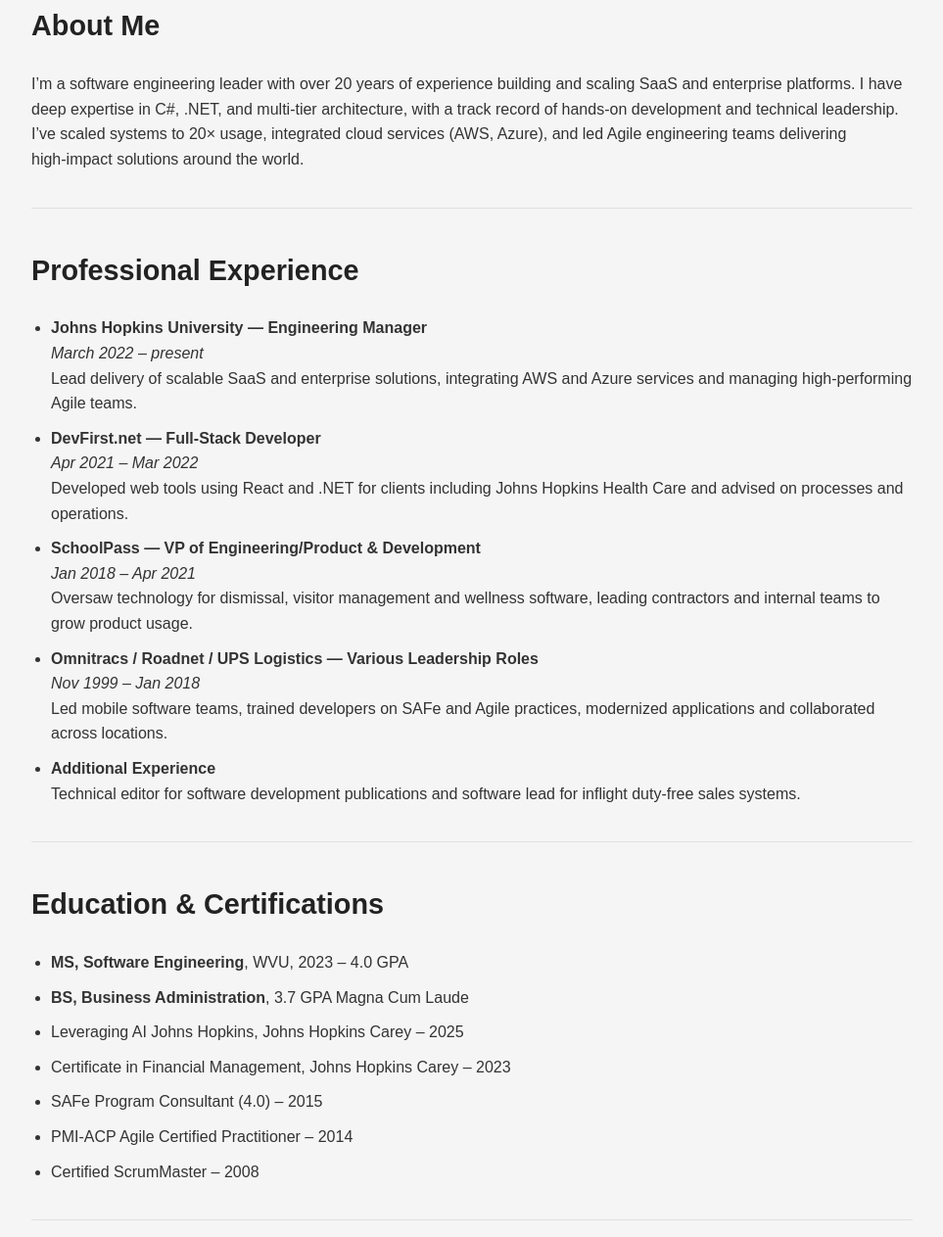
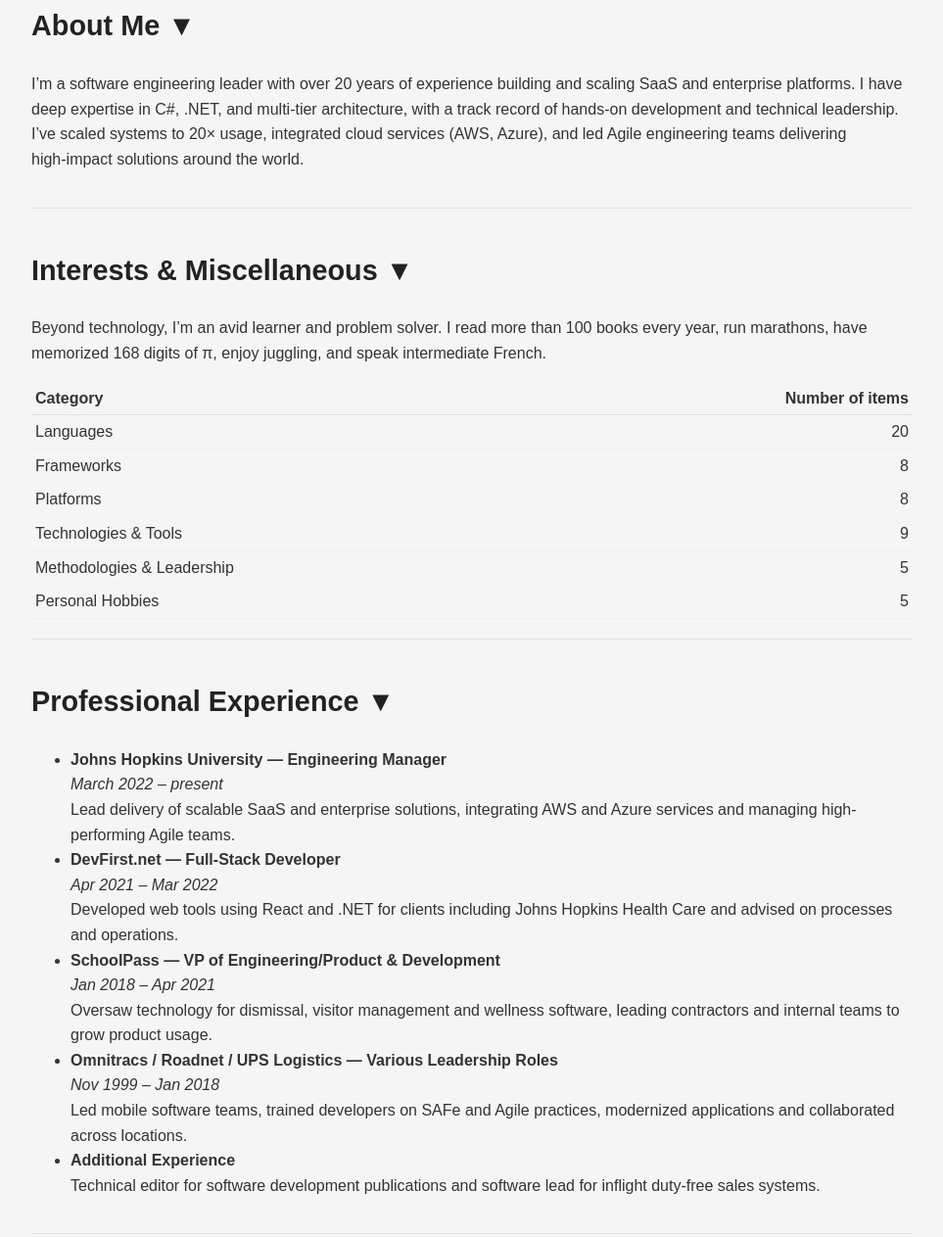
Before and after one commit to bookemdano/bookemdano.github.io, a plain HTML site: page index.html in a window 1280 px wide. Shown: the part 447-1710 px from the top of the page at 98% size, without its empty margins (158-1121 px from the left). Drawn offline with nearby package versions, Linux system fonts and the light colour scheme.

Commit message:
Implement collapsible sections, add AI tools subsections, and set favicon

```diff
--- a/index.html
+++ b/index.html
@@ -1,9 +1,11 @@
 <!DOCTYPE html>
 <html lang="en">
 <head>
-  <meta charset="UTF-8" />
-  <meta name="viewport" content="width=device-width, initial-scale=1" />
+  <meta charset="UTF-8">
+  <meta name="viewport" content="width=device-width, initial-scale=1">
   <title>Dan Francis - Software Engineering Leader</title>
+  <!-- Site icon -->
+  <link rel="icon" type="image/png" href="favicon.png">
   <!-- React via CDN -->
   <script crossorigin src="https://unpkg.com/react@18/umd/react.development.js"></script>
   <script crossorigin src="https://unpkg.com/react-dom@18/umd/react-dom.development.js"></script>
@@ -52,7 +54,7 @@
       font-size: 1.8em;
       color: #222;
     }
-    /* Photo placeholder */
+    /* Photo */
     .photo {
       width: 150px;
       height: 150px;
@@ -62,13 +64,21 @@
       margin: 0 auto 20px auto;
       background-color: #ccc;
     }
-    /* Lists styling */
-    ul {
-      margin-top: 0;
-      padding-left: 20px;
+    /* Tables */
+    table {
+      width: 100%;
+      border-collapse: collapse;
+      margin-top: 10px;
     }
-    li {
-      margin-bottom: 10px;
+    th, td {
+      padding: 4px;
+    }
+    th {
+      text-align: left;
+      border-bottom: 1px solid #e0e0e0;
+    }
+    td {
+      border-bottom: 1px solid #f0f0f0;
     }
     /* Links */
     a {
@@ -95,112 +105,166 @@
 <body>
   <div id="root"></div>
   <script>
+    // Reusable section component with expandable content
+    const Section = ({ title, children }) => {
+      const [open, setOpen] = React.useState(true);
+      return React.createElement(
+        'div',
+        { className: 'section' },
+        [
+          React.createElement(
+            'h2',
+            {
+              onClick: () => setOpen(!open),
+              style: { cursor: 'pointer', userSelect: 'none' }
+            },
+            title + (open ? ' \u25BC' : ' \u25B6')
+          ),
+          open && React.createElement('div', { className: 'section-body' }, children)
+        ]
+      );
+    };
+
+    // Main application component
     const App = () => (
       React.createElement(React.Fragment, null,
+        // Header
         React.createElement('header', { className: 'header' },
-          React.createElement('h1', null, 'Dan Francis'),
+          React.createElement('div', { style: { display: 'flex', alignItems: 'center', justifyContent: 'center' } },
+            React.createElement('img', { src: 'favicon.png', alt: 'Icon', style: { height: '40px', width: '40px', borderRadius: '20px', marginRight: '10px' } }),
+            React.createElement('h1', null, 'Dan Francis')
+          ),
           React.createElement('p', null, 'Software Engineering Leader — C#, .NET, Cloud & Agile Specialist')
         ),
+        // Main content
         React.createElement('main', { className: 'content' },
-          /* Photo section */
+          // Photo (non-collapsible)
           React.createElement('section', { className: 'section', id: 'photo' },
             React.createElement('img', { className: 'photo', src: 'profile.jpeg', alt: 'Dan Francis portrait' })
           ),
-          /* About section */
-          React.createElement('section', { className: 'section', id: 'about' },
-            React.createElement('h2', null, 'About Me'),
-            React.createElement('p', null,
-              'I’m a software engineering leader with over 20 years of experience building and scaling SaaS and enterprise platforms. ' +
-              'I have deep expertise in C#, .NET, and multi‑tier architecture, with a track record of hands‑on development and technical leadership. ' +
-              'I’ve scaled systems to 20× usage, integrated cloud services (AWS, Azure), and led Agile engineering teams delivering high‑impact solutions around the world.'
+          // About Me
+          React.createElement(Section, { title: 'About Me' }, [
+            React.createElement('p', { key: 'about1' },
+              'I\u2019m a software engineering leader with over 20 years of experience building and scaling SaaS and enterprise platforms. I have deep expertise in C#, .NET, and multi\u2011tier architecture, with a track record of hands\u2011on development and technical leadership. I\u2019ve scaled systems to 20\u00d7 usage, integrated cloud services (AWS, Azure), and led Agile engineering teams delivering high\u2011impact solutions around the world.'
             )
-          ),
-          /* Experience section */
-          React.createElement('section', { className: 'section', id: 'experience' },
-            React.createElement('h2', null, 'Professional Experience'),
-            React.createElement('ul', null,
-              React.createElement('li', null,
+          ]),
+          // Interests & Miscellaneous
+          React.createElement(Section, { title: 'Interests & Miscellaneous' }, [
+            React.createElement('p', { key: 'interests1' },
+              'Beyond technology, I\u2019m an avid learner and problem solver. I read more than 100 books every year, run marathons, have memorized 168 digits of \u03c0, enjoy juggling, and speak intermediate French.'
+            ),
+            React.createElement('table', { key: 'table' }, [
+              React.createElement('thead', { key: 'thead' },
+                React.createElement('tr', null, [
+                  React.createElement('th', { key: 'hcat' }, 'Category'),
+                  React.createElement('th', { key: 'hnum', style: { textAlign: 'right' } }, 'Number of items')
+                ])
+              ),
+              React.createElement('tbody', { key: 'tbody' }, [
+                ['Languages', '20'],
+                ['Frameworks', '8'],
+                ['Platforms', '8'],
+                ['Technologies & Tools', '9'],
+                ['Methodologies & Leadership', '5'],
+                ['Personal Hobbies', '5']
+              ].map(([cat, count], idx) =>
+                React.createElement('tr', { key: idx }, [
+                  React.createElement('td', { key: 'cat' + idx }, cat),
+                  React.createElement('td', { key: 'num' + idx, style: { textAlign: 'right' } }, count)
+                ])
+              ))
+            ])
+          ]),
+          // Professional Experience
+          React.createElement(Section, { title: 'Professional Experience' }, [
+            React.createElement('ul', { key: 'experience-list' }, [
+              React.createElement('li', { key: 'exp1' }, [
                 React.createElement('strong', null, 'Johns Hopkins University — Engineering Manager'), React.createElement('br'),
                 React.createElement('em', null, 'March 2022 – present'), React.createElement('br'),
                 'Lead delivery of scalable SaaS and enterprise solutions, integrating AWS and Azure services and managing high-performing Agile teams.'
-              ),
-              React.createElement('li', null,
+              ]),
+              React.createElement('li', { key: 'exp2' }, [
                 React.createElement('strong', null, 'DevFirst.net — Full-Stack Developer'), React.createElement('br'),
                 React.createElement('em', null, 'Apr 2021 – Mar 2022'), React.createElement('br'),
                 'Developed web tools using React and .NET for clients including Johns Hopkins Health Care and advised on processes and operations.'
-              ),
-              React.createElement('li', null,
+              ]),
+              React.createElement('li', { key: 'exp3' }, [
                 React.createElement('strong', null, 'SchoolPass — VP of Engineering/Product & Development'), React.createElement('br'),
                 React.createElement('em', null, 'Jan 2018 – Apr 2021'), React.createElement('br'),
                 'Oversaw technology for dismissal, visitor management and wellness software, leading contractors and internal teams to grow product usage.'
-              ),
-              React.createElement('li', null,
+              ]),
+              React.createElement('li', { key: 'exp4' }, [
                 React.createElement('strong', null, 'Omnitracs / Roadnet / UPS Logistics — Various Leadership Roles'), React.createElement('br'),
                 React.createElement('em', null, 'Nov 1999 – Jan 2018'), React.createElement('br'),
                 'Led mobile software teams, trained developers on SAFe and Agile practices, modernized applications and collaborated across locations.'
-              ),
-              React.createElement('li', null,
+              ]),
+              React.createElement('li', { key: 'exp5' }, [
                 React.createElement('strong', null, 'Additional Experience'), React.createElement('br'),
                 'Technical editor for software development publications and software lead for inflight duty-free sales systems.'
-              )
-            )
-          ),
-          /* Education & Certifications */
-          React.createElement('section', { className: 'section', id: 'education' },
-            React.createElement('h2', null, 'Education & Certifications'),
-            React.createElement('ul', null,
-              React.createElement('li', null, React.createElement('strong', null, 'MS, Software Engineering'), ', WVU, 2023 – 4.0 GPA'),
-              React.createElement('li', null, React.createElement('strong', null, 'BS, Business Administration'), ', 3.7 GPA Magna Cum Laude'),
-              React.createElement('li', null, 'Leveraging AI Johns Hopkins, Johns Hopkins Carey – 2025'),
-              React.createElement('li', null, 'Certificate in Financial Management, Johns Hopkins Carey – 2023'),
-              React.createElement('li', null, 'SAFe Program Consultant (4.0) – 2015'),
-              React.createElement('li', null, 'PMI‑ACP Agile Certified Practitioner – 2014'),
-              React.createElement('li', null, 'Certified ScrumMaster – 2008')
-            )
-          ),
-          /* Skills section */
-          React.createElement('section', { className: 'section', id: 'skills' },
-            React.createElement('h2', null, 'Technical Skills'),
-            React.createElement('ul', null,
-              // Expanded details from the second page of the résumé
-              React.createElement('li', null,
+              ])
+            ])
+          ]),
+          // Education & Certifications
+          React.createElement(Section, { title: 'Education & Certifications' }, [
+            React.createElement('ul', { key: 'education-list' }, [
+              React.createElement('li', { key: 'edu1' }, [React.createElement('strong', null, 'MS, Software Engineering'), ', WVU, 2023 – 4.0 GPA']),
+              React.createElement('li', { key: 'edu2' }, [React.createElement('strong', null, 'BS, Business Administration'), ', 3.7 GPA Magna Cum Laude']),
+              React.createElement('li', { key: 'edu3' }, 'Leveraging AI Johns Hopkins, Johns Hopkins Carey – 2025'),
+              React.createElement('li', { key: 'edu4' }, 'Certificate in Financial Management, Johns Hopkins Carey – 2023'),
+              React.createElement('li', { key: 'edu5' }, 'SAFe Program Consultant (4.0) – 2015'),
+              React.createElement('li', { key: 'edu6' }, 'PMI‑ACP Agile Certified Practitioner – 2014'),
+              React.createElement('li', { key: 'edu7' }, 'Certified ScrumMaster – 2008')
+            ])
+          ]),
+          // Technical Skills
+          React.createElement(Section, { title: 'Technical Skills' }, [
+            React.createElement('ul', { key: 'skills-list' }, [
+              React.createElement('li', { key: 'skill1' }, [
                 React.createElement('strong', null, 'Languages:'),
                 ' C#, SQL (MSSQL, Oracle, MySQL), NoSQL/MongoDB, Python, Swift, Java, C/C++, TypeScript/JavaScript, R, F#, Fortran, VB/VBA, regex, PHP, Perl, Ruby, Pascal, Objective‑C, Razor, Rust'
-              ),
-              React.createElement('li', null,
+              ]),
+              React.createElement('li', { key: 'skill2' }, [
                 React.createElement('strong', null, 'Frameworks:'),
                 ' .NET/.NET Core (LINQ, Entity Framework, WPF, WCF, ASP.NET), Angular/Node.js, Vue.js, Xamarin, Kendo, Messaging (Mail & SMS), Mapping APIs (Here, TomTom), OpenALPR'
-              ),
-              React.createElement('li', null,
+              ]),
+              React.createElement('li', { key: 'skill3' }, [
                 React.createElement('strong', null, 'Platforms:'),
                 ' Windows Desktop/Server, macOS, Linux, AWS (EC2, S3, RDS, IAM and more), Azure (DevOps/TFS, Azure SQL, Functions, Cosmos DB), Android, iOS, Embedded Devices, HoloLens'
-              ),
-              React.createElement('li', null,
+              ]),
+              React.createElement('li', { key: 'skill4' }, [
                 React.createElement('strong', null, 'Technologies & Tools:'),
                 ' REST APIs, Client/Server architectures, DevOps (CI/CD pipelines), Source Control (Git & proprietary), GPS, Terminal (PowerShell, Bash), Data Analysis (Udacity), Jira, Slack'
-              ),
-              React.createElement('li', null,
+              ]),
+              React.createElement('li', { key: 'skill5' }, [
                 React.createElement('strong', null, 'Methodologies & Leadership:'),
                 ' Scrum/Agile (Certified ScrumMaster), SAFe Program Consultant, PMI‑ACP certified project management, team/group leadership (2–50 members) and multi‑team initiatives'
-              ),
-              React.createElement('li', null,
-                React.createElement('strong', null, 'AI & ML:'),
-                ' OpenAI, Claude, Azure OpenAI, TensorFlow, computer vision, Gradio, CoPilot CLI'
-              )
-            )
-          ),
-          /* Contact section */
-          React.createElement('section', { className: 'section', id: 'contact' },
-            React.createElement('h2', null, 'Contact'),
-            React.createElement('p', null,
+              ]),
+              React.createElement('li', { key: 'skill6' }, [
+                React.createElement('strong', null, 'AI Frameworks & Tools:'),
+                ' LangChain, LlamaIndex, Haystack, Flowise, FAISS, Milvus, Weaviate, Chroma, Hugging Face Transformers, Open‑Assistant, Axolotl, LoRA/PEFT'
+              ]),
+              React.createElement('li', { key: 'skill7' }, [
+                React.createElement('strong', null, 'Microsoft AI & Copilot:'),
+                ' GitHub Copilot CLI, Copilot Chat, Copilot for Microsoft 365, Copilot Studio, Azure OpenAI Service, Semantic Kernel, Power Platform AI Builder, Bot Framework'
+              ]),
+              React.createElement('li', { key: 'skill8' }, [
+                React.createElement('strong', null, 'AI Code Assistants:'),
+                ' GitHub Copilot, Amazon CodeWhisperer, Tabnine, Replit Ghostwriter, Codeium, Sourcegraph Cody, Code Llama, StarCoder, Tabby, Cursor, Aider, Continue, Smol Developer, OpenDevin'
+              ])
+            ])
+          ]),
+          // Contact
+          React.createElement(Section, { title: 'Contact' }, [
+            React.createElement('p', { key: 'contact1' }, [
               'Email: ', React.createElement('a', { href: 'mailto:bookemdano@gmail.com' }, 'bookemdano@gmail.com'), React.createElement('br'),
               'LinkedIn: ', React.createElement('a', { href: 'https://www.linkedin.com/in/danfrancis', target: '_blank' }, 'linkedin.com/danfrancis'), React.createElement('br'),
               'Location: Monkton, MD'
-            )
-          )
+            ])
+          ])
         )
       )
     );
+    // Render the app
     ReactDOM.createRoot(document.getElementById('root')).render(React.createElement(App));
   </script>
 </body>
```
Also changed, not shown: favicon.png (added).
